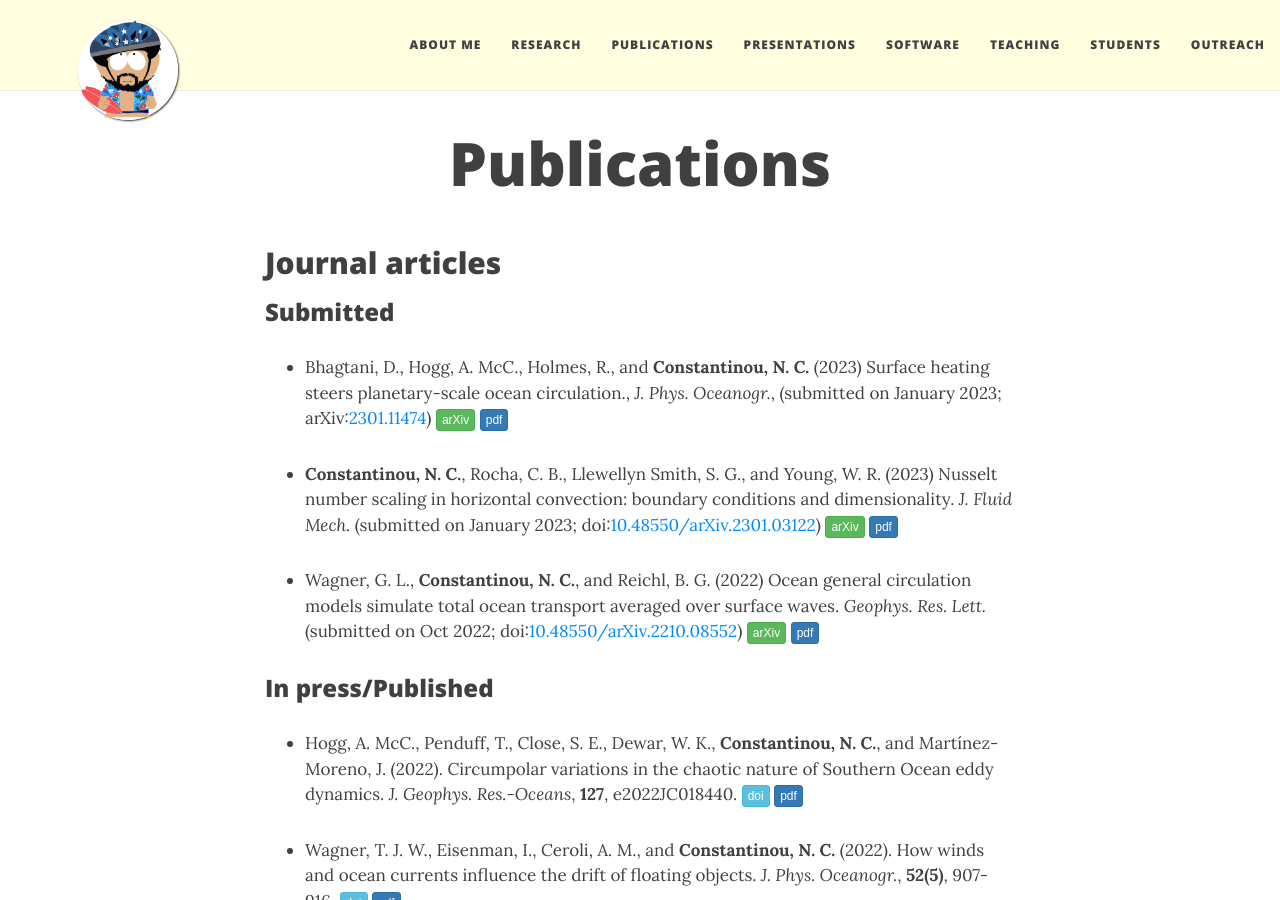
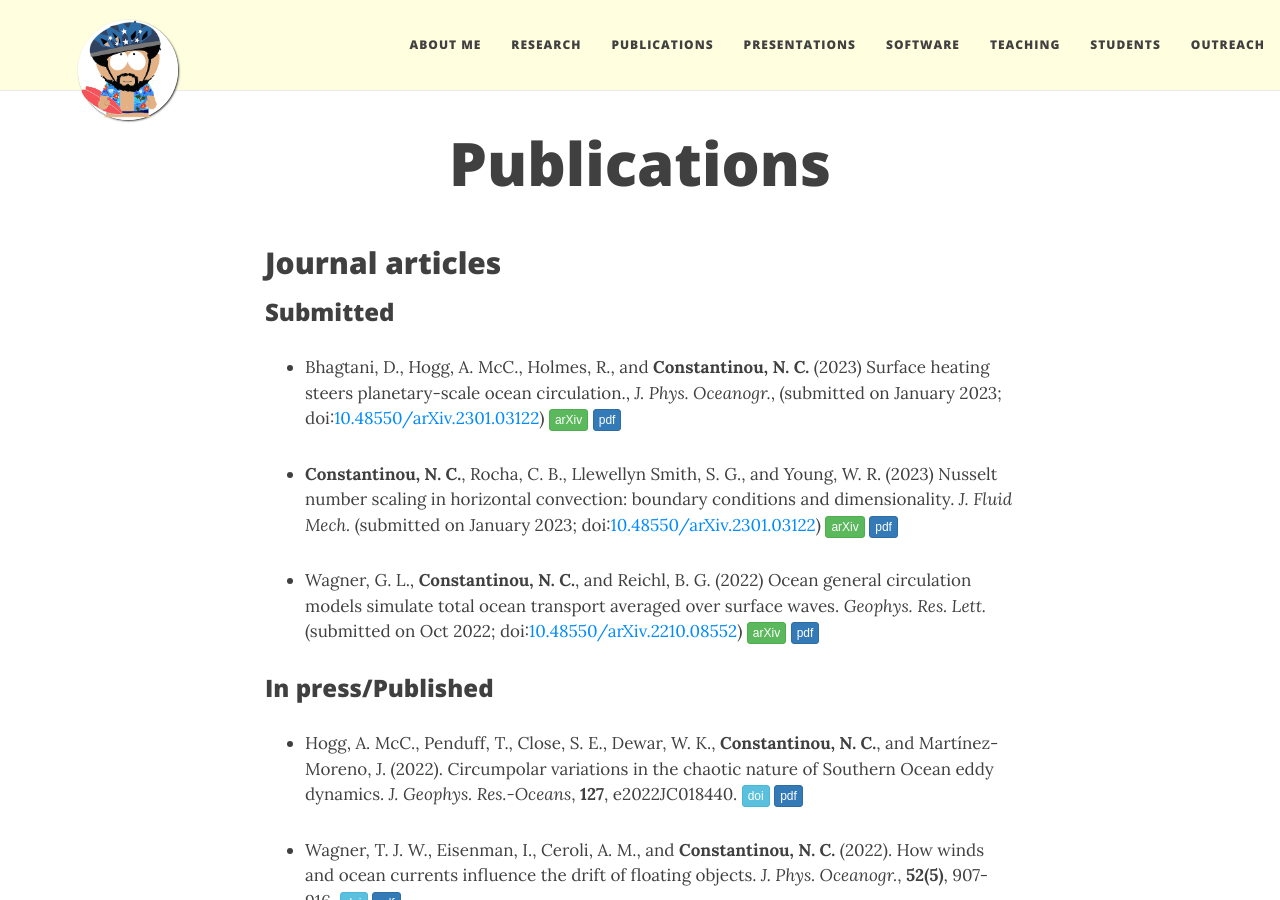
Before and after one commit to navidcy/navidcy.github.io, a Jekyll site: the page built from publications.md, in a window 1280 px wide and 900 px high. Built offline with Jekyll 4.4.1, drawn with Linux system fonts in a browser that asks for light colours; nearby versions of some CDN libraries; comment, search, counter and statistics services are not loaded.

Commit message:
add arxiv doi

```diff
--- a/publications.md
+++ b/publications.md
@@ -9,7 +9,7 @@
 
 ### Submitted
 
-- Bhagtani, D., Hogg, A. McC., Holmes, R., and **Constantinou, N. C.** (2023) Surface heating steers planetary-scale ocean circulation., _J. Phys. Oceanogr._, (submitted on January 2023; arXiv:[2301.11474][arXiv:2301.11474]{:target="_blank"}) [<span class="btn btn-success btn-xs{{end}}" style="font-family:sans-serif;">arXiv</span>][arXiv:2301.11474]{:target="_blank"} [<span class="btn btn-primary btn-xs{{end}}" style="font-family:sans-serif;">pdf</span>][buoyancygyres]
+- Bhagtani, D., Hogg, A. McC., Holmes, R., and **Constantinou, N. C.** (2023) Surface heating steers planetary-scale ocean circulation., _J. Phys. Oceanogr._, (submitted on January 2023; doi:[10.48550/arXiv.2301.03122](https://doi.org/10.48550/arXiv.2301.11474){:target="_blank"}) [<span class="btn btn-success btn-xs{{end}}" style="font-family:sans-serif;">arXiv</span>][arXiv:2301.11474]{:target="_blank"} [<span class="btn btn-primary btn-xs{{end}}" style="font-family:sans-serif;">pdf</span>][buoyancygyres]
 
 - **Constantinou, N. C.**, Rocha, C. B., Llewellyn Smith, S. G., and Young, W. R. (2023) Nusselt number scaling in horizontal convection: boundary conditions and dimensionality. _J. Fluid Mech._ (submitted on January 2023; doi:[10.48550/arXiv.2301.03122](https://doi.org/10.48550/arXiv.2301.03122){:target="_blank"}) [<span class="btn btn-success btn-xs{{end}}" style="font-family:sans-serif;">arXiv</span>][arXiv:2301.03122]{:target="_blank"} [<span class="btn btn-primary btn-xs{{end}}" style="font-family:sans-serif;">pdf</span>][HCNuScaling]
 
```
